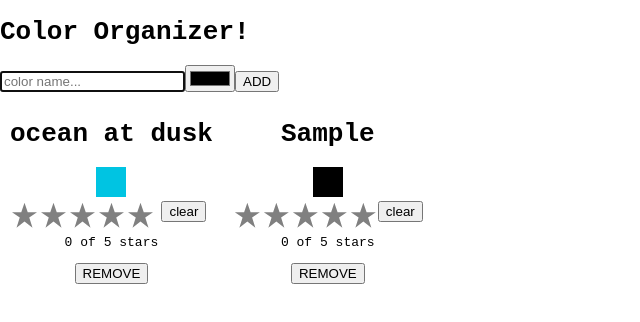
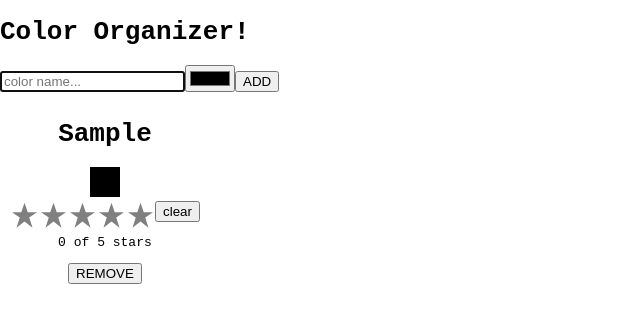
Before and after one commit to pmatsinopoulos/react-color-organizer, a React (Create React App) app: page / in a window 1280 px wide. Both pictures are taken after typing "Sample" into the empty fields and a click on the button "ADD". Shown: the top 322 px of the page, without its empty margins (0-640 px from the left). Built offline with nearby package versions, Linux system fonts and the light colour scheme.

Commit message:
Using a "store" at the top level and passing that down to nested components.

```diff
--- a/src/AddColorForm.js
+++ b/src/AddColorForm.js
@@ -1,20 +1,22 @@
 import React from 'react';
 import {PropTypes} from 'prop-types';
+import {addColor} from './actionCreators';
 
 // We provide a default value for the onNewColor property
-const AddColorForm = ({onNewColor = f => f}) => {
+const AddColorForm = ({store}) => {
   let _title, _color;
 
   const submit = event => {
     event.preventDefault();
-    onNewColor(_title.value, _color.value);
+    store.dispatch(addColor(_title.value, _color.value));
+
     _title.value = '';
     _color.value = '#000000';
     _title.focus();
   };
 
   return (
-    <form onSubmit={submit}>
+    <form className="addColor" onSubmit={submit}>
       <input type="text" placeholder="color name..." required ref={input => _title = input}/>
       <input type="color" required ref={input => _color = input}/>
       <button>ADD</button>
@@ -23,11 +25,7 @@ const AddColorForm = ({onNewColor = f => f}) => {
 };
 
 AddColorForm.propTypes = {
-  onNewColor: PropTypes.func
-};
-
-AddColorForm.defaultProps = {
-  onNewColor: (f) => f
+  store: PropTypes.object
 };
 
 export {AddColorForm}
--- a/src/App.js
+++ b/src/App.js
@@ -1,56 +1,13 @@
-import React, {Component} from 'react';
+import React from 'react';
 import {AddColorForm} from "./AddColorForm";
 import {ColorList} from './ColorList';
-import {v4} from 'uuid';
 
-class App extends Component {
-  constructor(props) {
-    super(props);
-    this.state = {
-      colors: [{
-        id: v4(),
-        title: "ocean at dusk",
-        color: "#00c4e2",
-        rating: 0
-      }]
-    };
-    this.newColor = this.newColor.bind(this);
-    this.removeColor = this.removeColor.bind(this);
-    this.rateColor = this.rateColor.bind(this);
-  }
+const App = ({store}) =>
+  <div className="app">
+    <AddColorForm store={store}/>
+    <ColorList store={store}/>
+  </div>
+;
 
-  // How can our App component have access to the values of the input controls of the form?
-  // We can give a callback function to AddColorForm component and let it send us back the
-  // values of the input controls as filled in by the user.
-
-  newColor(title, color) {
-    console.log(`Title is: ${title}, and color is ${color}`);
-    const newState = {colors: [...this.state.colors, {id: v4(), title, color, rating: 0}]};
-    this.setState(newState);
-  }
-
-  removeColor(colorIndex) {
-    const newState = {colors: this.state.colors.filter((color, i) => i !== colorIndex)};
-    this.setState(newState);
-  }
-
-  rateColor(colorIndex, rating) {
-    const newState = {colors: this.state.colors.map((color, index) => (index === colorIndex) ? ({...color, rating}) : color)};
-
-    this.setState(newState);
-  }
-
-  render() {
-    const {newColor, removeColor, rateColor} = this;
-    return(
-      <div>
-        <AddColorForm onNewColor={newColor}/>
-        <ColorList colors={this.state.colors}
-                   onRemove={removeColor}
-                   onRate={rateColor}/>
-      </div>
-    )
-  }
-}
 
 export default App;
--- a/src/Color.js
+++ b/src/Color.js
@@ -2,16 +2,16 @@ import React from 'react';
 import {StarRating} from "./StarRating";
 import {PropTypes} from 'prop-types';
 
-const Color = ({color, onRemove=f=>f, onRate=f=>f}) => {
+const Color = ({title, color, rating, onRemove=f=>f, onRate=f=>f}) => {
   return(
     <div className="color">
-      <h1>{color.title}</h1>
+      <h1>{title}</h1>
       <div className="color-background-container"
-        style={{backgroundColor: color.color}}>
+        style={{backgroundColor: color}}>
       </div>
 
       <div>
-        <StarRating starsSelected={color.rating} onRate={onRate}/>
+        <StarRating starsSelected={rating} onRate={onRate}/>
       </div>
       <div>
         <button onClick={onRemove}>REMOVE</button>
--- a/src/ColorList.js
+++ b/src/ColorList.js
@@ -1,14 +1,29 @@
 import React from 'react';
 import {Color} from './Color';
+import {PropTypes} from 'prop-types';
+import {removeColor} from "./actionCreators";
+import {rateColor} from "./actionCreators";
+import {sortFunction} from "./lib/array-helpers";
 
-const ColorList = ({colors = [], onRemove = f => f, onRate = f => f}) => {
+const ColorList = ({store}) => {
+  const {colors, sort} = store.getState();
+  const sortedColors = [...colors].sort(sortFunction(sort));
   return(
     <div className='color-list'>
       {
-        colors.map((color, i) => <Color key={i} color={color} onRemove={() => onRemove(i)} onRate={(starsSelected) => onRate(i, starsSelected)}/>)
+        sortedColors.map(color =>
+          <Color key={color.id}
+                 {...color}
+                 onRemove={()            => store.dispatch(removeColor(color.id))}
+                 onRate={(starsSelected) => store.dispatch(rateColor(color.id, starsSelected))}/>
+        )
       }
     </div>
   )
 };
 
+ColorList.propTypes = {
+  store: PropTypes.object
+};
+
 export {ColorList};
--- a/src/constants.js
+++ b/src/constants.js
@@ -9,4 +9,4 @@ const constants = {
   SORTED_BY_TITLE: "SORTED_BY_TITLE"
 };
 
-export default contants;
+export default constants;
--- a/src/index.js
+++ b/src/index.js
@@ -3,7 +3,13 @@ import ReactDOM from 'react-dom';
 import './index.css';
 import './App.css';
 import App from './App';
-import registerServiceWorker from './registerServiceWorker';
+import storeFactory from './storeFactory';
 
-ReactDOM.render(<App />, document.getElementById('root'));
-registerServiceWorker();
+const store = storeFactory();
+
+const render = () =>
+  ReactDOM.render(<App store={store}/>, document.getElementById('root'));
+
+store.subscribe(render);
+
+render();
--- /dev/null
+++ b/src/lib/array-helpers.js
@@ -0,0 +1,25 @@
+import C from '../constants';
+
+const sortBy = (type, field) => {
+  switch (type) {
+    case "date" :
+      return (a, b) => new Date(b[field]) - new Date(a[field]);
+    case "string" :
+      return (a, b) => (a[field] < b[field]) ? -1 : 1;
+    default:
+      return (a, b) => b[field] - a[field];
+  }
+};
+
+export const sortFunction = sort => {
+  switch(sort) {
+    case C.SORTED_BY_TITLE:
+      return sortBy("string", "title");
+    case C.SORTED_BY_RATING:
+      return sortBy("number", "rating");
+    case C.SORTED_BY_DATE:
+      return sortBy("date", "timestamp");
+    default:
+      return sortBy(null);
+  }
+};
--- a/src/reducers.js
+++ b/src/reducers.js
@@ -45,4 +45,4 @@ const sort = (state=C.SORTED_BY_DATE, action) => {
   }
 };
 
-export {color};
+export {color, colors, sort};
--- a/src/storeFactory.js
+++ b/src/storeFactory.js
@@ -1,5 +1,5 @@
 import {applyMiddleware, createStore, combineReducers} from 'redux';
-
+import {colors, sort} from './reducers';
 
 const logger = store => next => action => {
   let result;
@@ -18,7 +18,7 @@ const logger = store => next => action => {
 const saver = store => next => action => {
   let result = next(action);
 
-  localStore['redux-store'] = JSON.stringify(store.getState());
+  localStorage['redux-store'] = JSON.stringify(store.getState());
   return result;
 };
 
```
